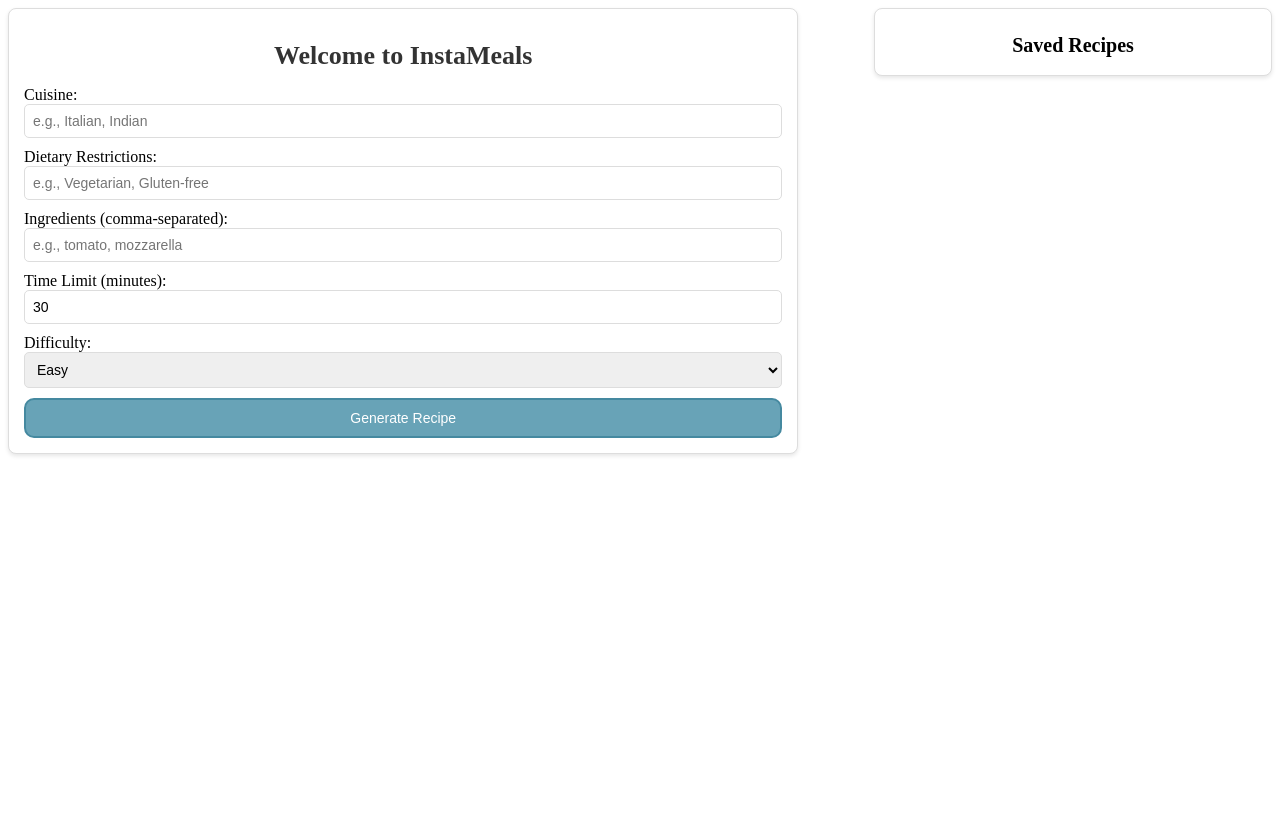
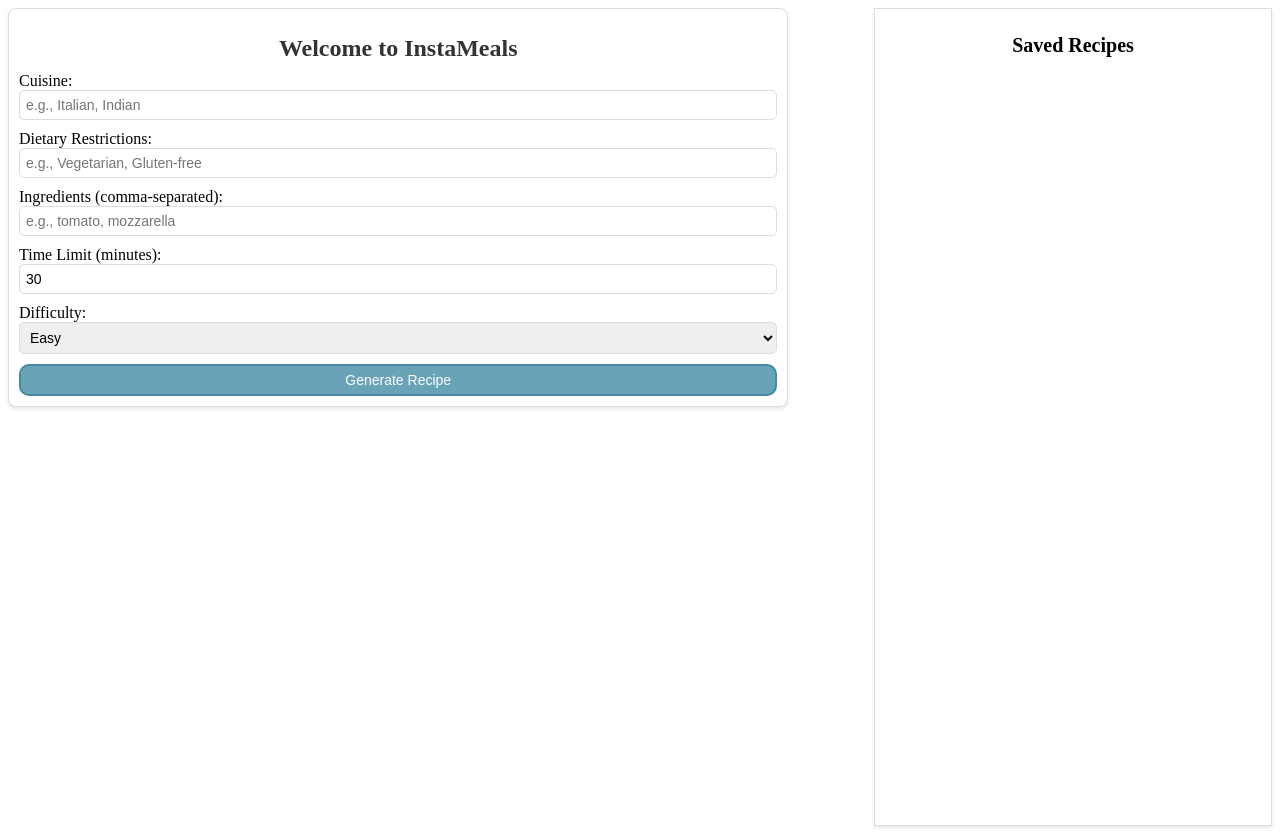
Before and after one commit to samm-47/InstaMeals, a Next.js app: page / in a window 1280 px wide. Before the commit the page ends 800 px from the top, so only its background shows below. Built offline with nearby package versions, Linux system fonts and the light colour scheme.

Commit message:
Update RecipeGenerator.css

```diff
--- a/app/components/RecipeGenerator.css
+++ b/app/components/RecipeGenerator.css
@@ -10,18 +10,19 @@
 /* Recipe Generator Section */
 .recipe-generator {
   flex: 0 0 60%; /* Fixed width of 40% */ /* 60-70% of the page width */
-  padding: 15px;
+  padding: 10px;
   background-color: #fff;
   border: 1px solid #ddd;
   border-radius: 8px;
   box-shadow: 0 2px 4px rgba(0, 0, 0, 0.1);
+
 }
 
 .title {
   text-align: center;
   color: #333;
-  font-size: 26px; /* Slightly smaller */
-  margin-bottom: 15px;
+  font-size: 24px; /* Slightly smaller */
+  margin-bottom: 10px;
 }
 
 .form {
@@ -38,7 +39,7 @@
 }
 
 input, select {
-  padding: 8px; /* Padding for inputs */
+  padding: 6px; /* Padding for inputs */
   font-size: 14px; /* Font size */
   border: 1px solid #ddd;
   border-radius: 5px;
@@ -47,7 +48,7 @@
 }
 
 .submit-btn, .save-btn {
-  padding: 10px;
+  padding: 6px;
   font-size: 14px; /* Smaller button font size */
   color: white;
   background-color: #68a3b7;
@@ -84,7 +85,7 @@
   font-size: 14px;
   white-space: pre-wrap; /* Wrap text while preserving pre-formatting */
   word-break: break-word; /* Break words to prevent overflow */
-  max-width: 100%;
+  max-width: 120%;
   overflow: auto; /* Allow scrolling if still needed */
 }
 .saved-recipes pre {
@@ -99,18 +100,18 @@
   overflow: auto; /* Allow scrolling if still needed */
 }
 
+
 /* Saved Recipes Section */
-
 .saved-recipes {
   flex: 0 0 40%; /* Fixed width of 40% */
   max-width: 380px;
+  min-height: 100vh; /* Ensure it takes the full height of the page */
   padding: 8px;
   background-color: #fff;
-  border: 1px solid #ddd;
-  border-radius: 8px;
-  box-shadow: 0 2px 4px rgba(0, 0, 0, 0.1);
-  display: block;
+  display: flex;
   flex-direction: column;
+  box-shadow: 0 2px 4px rgba(0, 0, 0, 0.1); /* Optional: add shadow if you want a border effect */
+  border: 1px solid #ddd; /* Optional: border to make it distinct */
 }
 
 /* Saved Recipes Title */
@@ -128,22 +129,19 @@
   display: flex;
   flex-direction: column;
   gap: 10px;
-
 }
 
 /* Individual saved recipe list item */
 .saved-recipes li {
   background-color: #f9f9f9;
-
   padding: 10px;
   border-radius: 4px;
   box-shadow: 0 1px 3px rgba(0, 0, 0, 0.1);
   font-size: 14px;
-
   white-space: pre-wrap; /* Wrap text while preserving pre-formatting */
   word-break: break-word; /* Break words to prevent overflow */
   max-width: 95%;
-  overflow: hidden; /* Allow scrolling if still needed */
+  overflow: hidden; /* Prevent overflow of content */
 }
 
 /* Hover effect for list items */
```
